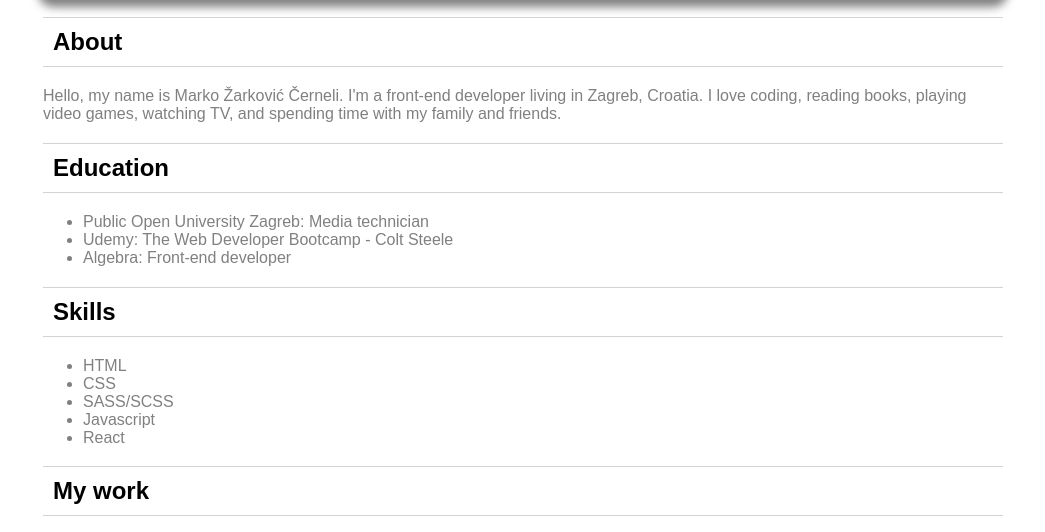
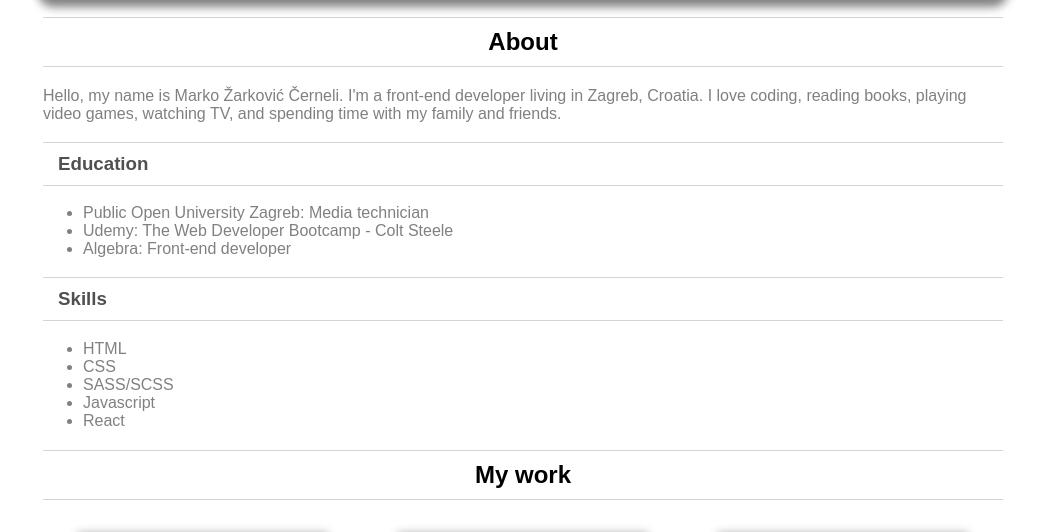
Before and after one commit to marko-zc/marko-zc, a plain HTML site: page index.html in a window 1280 px wide. Shown: the part 217-749 px from the top of the page, without its empty margins (117-1162 px from the left). Drawn offline with Linux system fonts and the light colour scheme.

Commit message:
update headings

```diff
--- a/index.html
+++ b/index.html
@@ -47,7 +47,7 @@
         </div>
          -->
         <div>
-            <h2 id="education">Education</h2>
+            <h3 id="education">Education</h2>
             <ul class="list">
                 <li>Public Open University Zagreb: Media technician</li>
                 <li>Udemy: The Web Developer Bootcamp - Colt Steele</li>
@@ -56,7 +56,7 @@
         </div>
 
         <div>
-            <h2 id="skills">Skills</h2>
+            <h3 id="skills">Skills</h2>
             <ul class="list">
                 <li>HTML</li>
                 <li>CSS</li>
--- a/style.css
+++ b/style.css
@@ -110,6 +110,7 @@ h2 {
     border-top: 1px solid lightgray;
     border-bottom: 1px solid lightgray;
     padding: 10px;
+    text-align: center;
 }
 
 #about-div > h2 {
@@ -121,6 +122,14 @@ h2 {
     padding-top: 20px;
     color: grey;
 }
+
+#education, #skills {
+    border-top: 1px solid lightgray;
+    border-bottom: 1px solid lightgray;
+    padding: 10px 15px;
+    color: #505050;
+}
+
 
 .list {
     color: grey;
```
